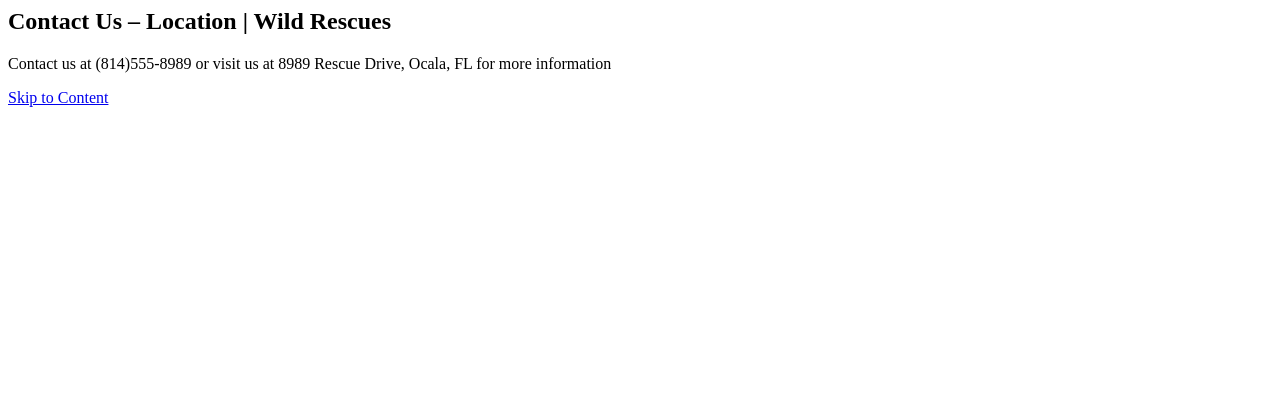
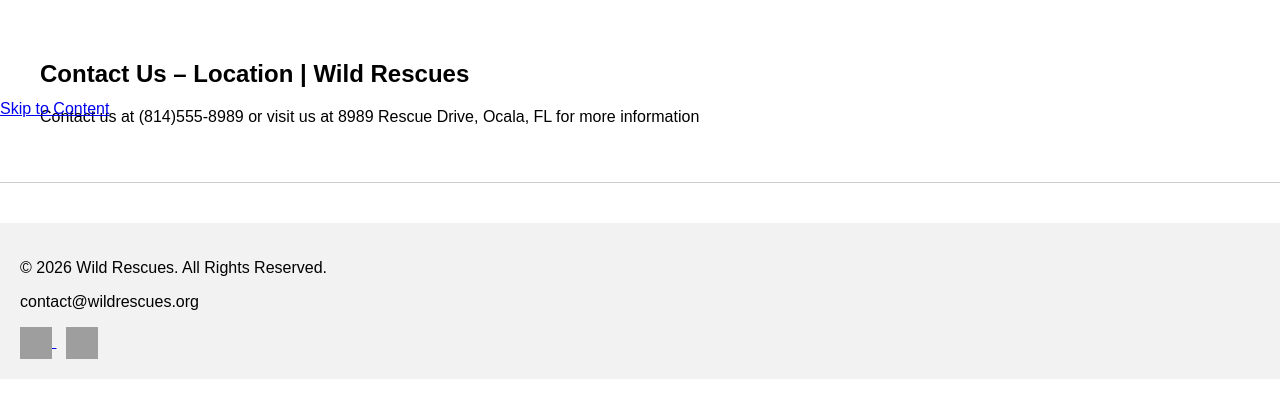
Before and after one commit to 654251/thiminhthao_nguyen, a plain HTML site: page contact.html in a window 1280 px wide. Drawn offline with Linux system fonts and the light colour scheme; grey boxes are pictures that could not be loaded.

Commit message:
Update contact.html

```diff
--- a/contact.html
+++ b/contact.html
@@ -1,3 +1,14 @@
+<!DOCTYPE html>
+<html lang="en">
+  <head>
+    <meta charset="UTF-8" />
+    <meta name="description" content="Wild Rescues is a local nonprofit organization dedicated to helping injured, neglected, or orphaned wildlife."
+    />
+    <meta name="viewport" content="width=device-width, initial-scale=1.0">
+    <title>Wildlife Rescue | Wild Rescues</title>
+	<link rel="stylesheet" href="style.min.css">
+ </head>
+
     <!-- Contact Section -->
   <section id="FAQs">
     <h1>Contact Us – Location | Wild Rescues</h1>
@@ -6,3 +17,23 @@
 
     <!-- Skip to Content Link -->
     <a class="skip" href="#content">Skip to Content</a>
+
+<!-- Footer -->
+  <footer>
+    <div class="copyright">
+      <p>&copy; 2026 Wild Rescues. All Rights Reserved.</p>
+      <p>contact@wildrescues.org</p>
+    </div>
+
+    <div class="social">
+      <a href="https://www.facebook.com" target="_blank">
+        <img src="https://upload.wikimedia.org/wikipedia/commons/c/cd/Facebook_logo_%28square%29.png" alt="Facebook logo">
+      </a>
+      <a href="https://www.twitter.com" target="_blank">
+        <img src="https://toppng.com/uploads/preview/twitter-logo-11549680523gyu1fhgduu.png" alt="Twitter logo">
+      </a>
+    </div>
+  </footer>
+
+  </body>
+</html>
```
